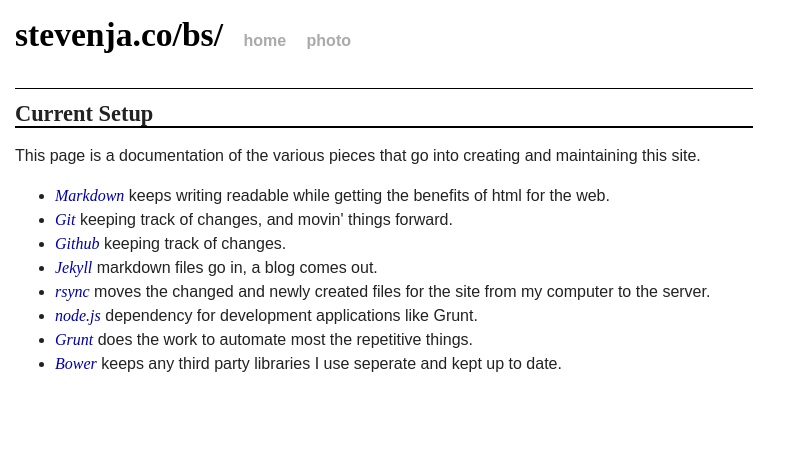
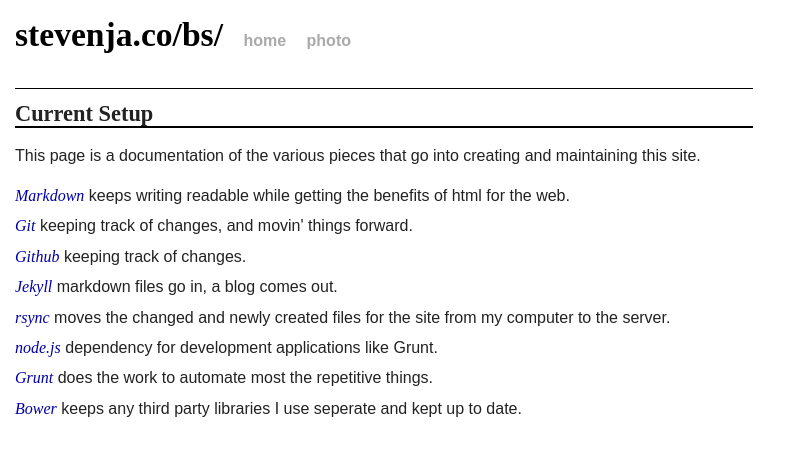
Before and after one commit to stvnjacobs/blog, a Jekyll site: the page built from setup.html, in a window 1280 px wide. Shown: the top 456 px of the page, without its empty margins (0-801 px from the left). Built offline with Jekyll 4.4.1, drawn with Linux system fonts in a browser that asks for light colours; nearby versions of some CDN libraries; some web fonts are replaced; comment, search, counter and statistics services are not loaded.

Commit message:
setup page styles.

```diff
--- a/css/main.css
+++ b/css/main.css
@@ -266,6 +266,14 @@
   color: #a10808;
 }
 
+ul.setup-item {
+  padding: 0px;
+  list-style: none;
+}
+ul.setup-item li {
+  margin-bottom: 0.4em;
+}
+
 /******************************************************************************/
 /*
 /* Media Query Breakpoints
--- a/setup.html
+++ b/setup.html
@@ -5,7 +5,7 @@
 <div class="fixed-width">
   <h2>Current Setup</h2>
   <p>This page is a documentation of the various pieces that go into creating and maintaining this site.</p>
-  <ul>
+  <ul class="setup-item">
     {% for dependency in site.data.dependencies %}
     <li>
   	  <a class="italic" href="{{ dependency.link }}" target="_blank">{{ dependency.name }}</a>
```
Also changed, not shown: styles/main.scss (+9 -0 lines), styles/colors.scss (line endings or trailing spaces).
